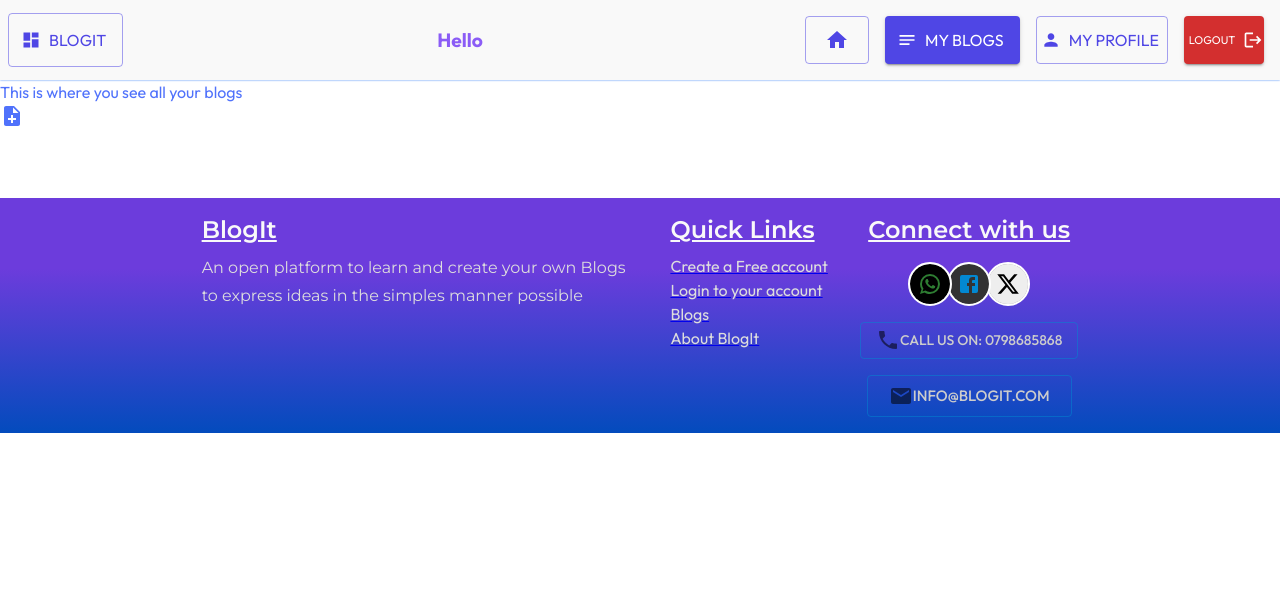
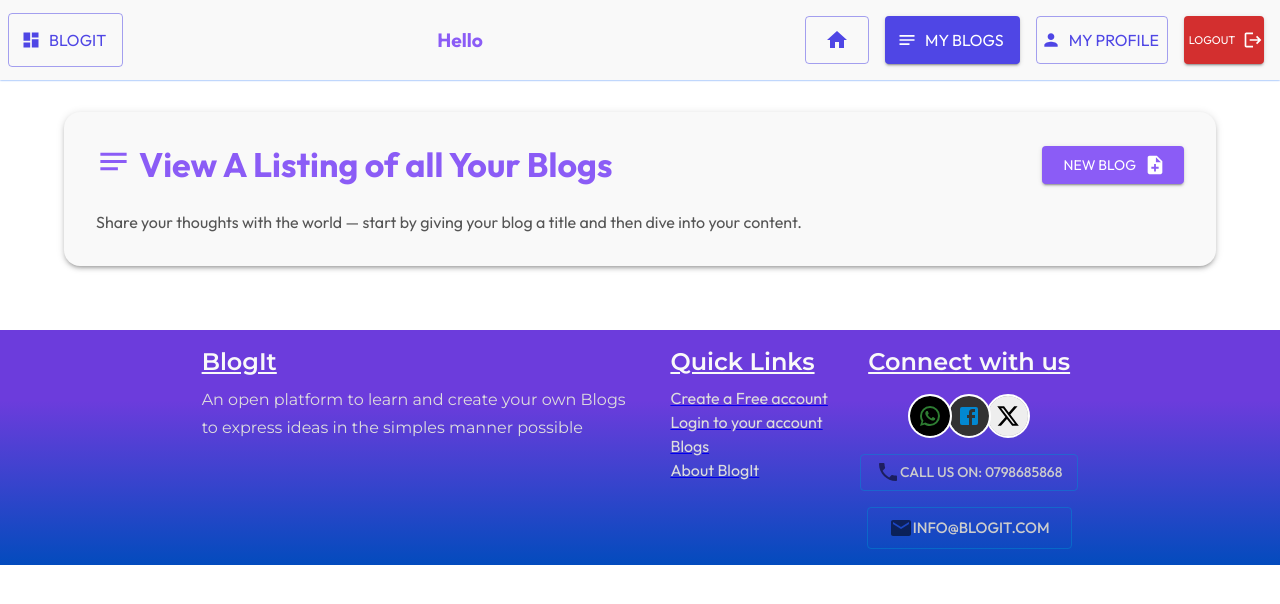
Before and after one commit to WaithakaGuru/BlogIt, a React (Vite) app in the folder frontend/: page /dashboard/blogs in a window 1280 px wide. Shown: the top 604 px of the page. Built offline with nearby package versions, Linux system fonts and the light colour scheme; no server answers; sample sign-in values are in the browser's storage.

Commit message:
Add the createNew blog logic

```diff
--- a/frontend/src/components/NavBar.tsx
+++ b/frontend/src/components/NavBar.tsx
@@ -87,7 +87,7 @@ function NavBar() {
             onClick={handleLogOut}
             sx={{ px: 1, maxWidth:{xs: "1rem", md:"5rem"} , ml: {xs: "-.8rem", md: "auto"}}}
           >
-            <Typography display={{xs: "none", sm:"flex"}} fontSize={".7rem"}>
+            <Typography display={{xs: "none", sm:"flex"}} fontSize={{sm:".6rem", md: ".7rem"}}>
               LogOut
             </Typography>
           </Button>
--- a/frontend/src/pages/AllUserBlogsPage.tsx
+++ b/frontend/src/pages/AllUserBlogsPage.tsx
@@ -1,10 +1,42 @@
-import { NoteAdd } from "@mui/icons-material";
+import { NoteAdd, Notes} from "@mui/icons-material";
+import { Button, Stack, Typography, Paper, Box} from "@mui/material";
 
 function AllUserBlogsPage() {
   return (
   <>
-  <div>This is where you see all your blogs</div>
-  <NoteAdd/>
+    <Paper
+        elevation={3}
+        sx={{
+          p: 4,
+          borderRadius: 4,
+          bgcolor: "#f9f9f9",
+          width: {xs: "100%", sm: "90%"},
+          margin: "0 auto",
+          mt: 4,
+        }}
+    >
+      <Stack spacing={3}>
+        <Stack direction="row" alignItems="center" gap={1} justifyContent={"space-between"}>
+          <Stack direction={"row"} gap={1}>
+            <Notes fontSize="large" color="secondary" />
+            <Typography variant="h4" fontWeight="bold" color="secondary">
+              View
+              A Listing of all Your Blogs
+            </Typography>
+          </Stack>
+          <Button endIcon={ <NoteAdd/>} variant="contained" href="blogs/create"
+          color="secondary" size="large">
+            <Typography variant="body2" sx={{textWrap: "nowrap"}}>new Blog</Typography>
+          </Button>
+        </Stack>
+
+        <Typography variant="body1" color="text.secondary">
+          Share your thoughts with the world — start by giving your blog a title
+          and then dive into your content.
+        </Typography>
+      </Stack>
+    </Paper>
+
   </>
   )
 }
--- a/frontend/src/pages/CreateBlogPage.tsx
+++ b/frontend/src/pages/CreateBlogPage.tsx
@@ -1,7 +1,11 @@
-import { Alert, Stack, Typography, Button, Paper, TextField} from "@mui/material";
+import { Alert, Stack, Typography, Button, Paper} from "@mui/material";
 import { EditNote } from "@mui/icons-material";
 import BlogComponent from "../components/BlogContentInput";
 import { useReducer, useState } from "react";
+import useCreateBlog from "../service/CreateBlog";
+import { isAxiosError } from "axios";
+import { useNavigate } from "react-router-dom";
+import { useGetCurrentUserInfo } from "../service/FetchAllBlogs";
 
 type BlogActionType ={
   type: string,
@@ -38,17 +42,14 @@ const initialState = {
   featuredImageURL: ""
 }
 
-async function handleCreateNewBlog() {
-  try{
-
-  }catch(err){
-
-  }
-}
 
 function CreateBlogPage() {
   const [state, dispatch] = useReducer(createBlogReducer, initialState);
+  const {mutateAsync: createBlog} = useCreateBlog();
   const [error, setError] = useState();
+  const navigate = useNavigate();
+  const {data: userInfo} = useGetCurrentUserInfo();
+
 
   function handleFeaturedImage(e: React.ChangeEvent<HTMLInputElement>) {
     dispatch({type: "HANDLE_INPUT", payload: {inputField: "featuredImageURL", value: e.target.value}})
@@ -63,6 +64,23 @@ function CreateBlogPage() {
     dispatch({type: "HANDLE_INPUT", payload: {inputField: "content", value: e.target.value}})
   }
 
+  async function handleCreateNewBlog() {
+    const userId = userInfo?.data.userInfo.id;
+    try{
+      const newBlog = await createBlog({...state, userId});
+      console.log(newBlog);
+      if(newBlog) {
+        navigate("/")
+      }
+
+    }catch(err){
+      console.log(err);
+      if(isAxiosError(err)){
+        setError(err.response?.data.message);
+      }
+    }
+  }
+
   return (
     <Stack maxWidth={{xs:"100%", md:"80%"}}
     p={2} mx={"auto"} my={2} bgcolor={"#f9f9f9"}>
@@ -74,7 +92,7 @@ function CreateBlogPage() {
         bgcolor: "#f9f9f9",
         width: {xs: "100%", sm: "80%"},
         margin: "0 auto",
-        mt: 6,
+        mt: 4,
       }}
       >
         <Stack spacing={3}>
--- a/frontend/src/service/CreateBlog.ts
+++ b/frontend/src/service/CreateBlog.ts
@@ -7,12 +7,14 @@ const useCreateBlog = () => {
   return useMutation({
     mutationKey: ["CREATE_BLOG"],
     mutationFn: async (postData: any) => {
-      axInstance.post("/blogs", {
+     const newBlog =  axInstance.post("/blogs",
         postData,
+        {
         headers: {
           Authorization: `Bearer ${token}`,
-        },
+        }
       });
+      return newBlog
     },
     retry: 2,
   });
```
Also changed, not shown: 2 other files (tests, documents, lock files or other folders).
